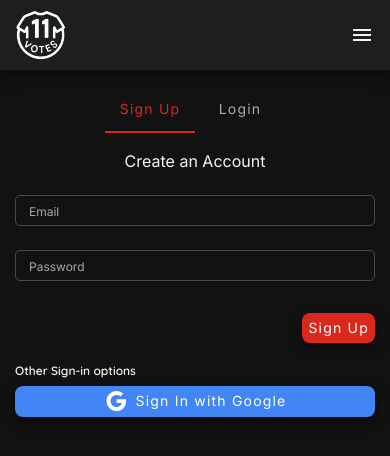
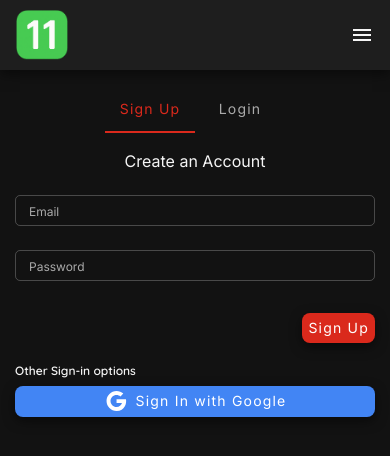
Before and after one commit to kalumshort/playerRatings, a React (Create React App) app: page / in a window 390 px wide. Shown: the top 456 px of the page. Built offline with nearby package versions, Linux system fonts and the light colour scheme; no server answers.

Commit message:
new icons mobile

```diff
--- a/src/Containers/MobileHeader.js
+++ b/src/Containers/MobileHeader.js
@@ -4,15 +4,17 @@ import { AppBar, Toolbar, IconButton, Drawer, styled } from "@mui/material";
 import { useNavigate } from "react-router-dom";
 import { DrawerContentComponent } from "./Header";
 
-import blackLogo from "../assets/logo/11votes-logo-clear-nobg-black.png";
-import whiteLogo from "../assets/logo/11votes-nobg-clear-white.png";
+// import blackLogo from "../assets/logo/11votes-logo-clear-nobg-black.png";
+// import whiteLogo from "../assets/logo/11votes-nobg-clear-white.png";
 import MenuIcon from "@mui/icons-material/Menu";
-import { useTheme } from "../Components/Theme/ThemeContext";
+// import { useTheme } from "../Components/Theme/ThemeContext";
+
+import SiteIcon from "../assets/logo/11Votes_Icon.png";
 
 export default function MobileHeader() {
   const [drawerOpen, setDrawerOpen] = useState(false);
   const navigate = useNavigate();
-  const theme = useTheme();
+  // const theme = useTheme();
 
   const Logo = styled("img")({
     height: "50px",
@@ -38,7 +40,7 @@ export default function MobileHeader() {
           }}
         >
           <Logo
-            src={theme.themeMode === "dark" ? whiteLogo : blackLogo}
+            src={SiteIcon}
             alt="11Votes Logo"
             onClick={() => navigate(`/`)}
           />
```
